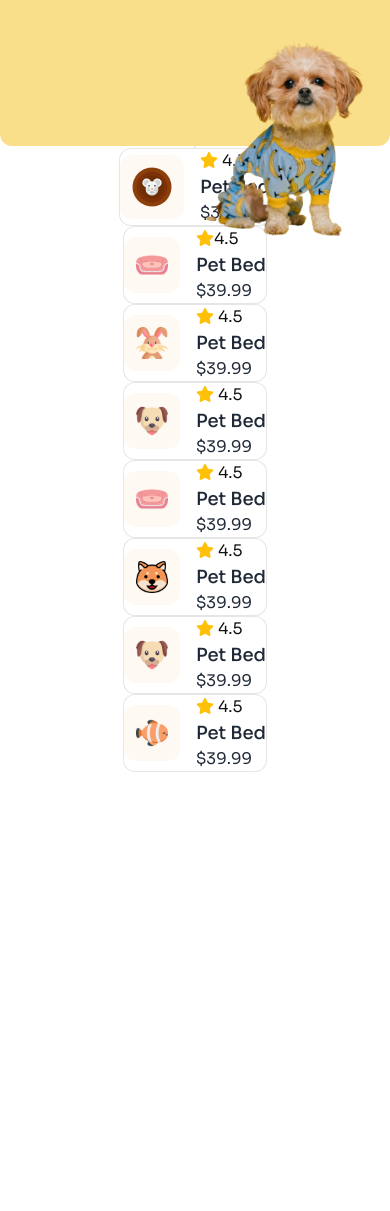
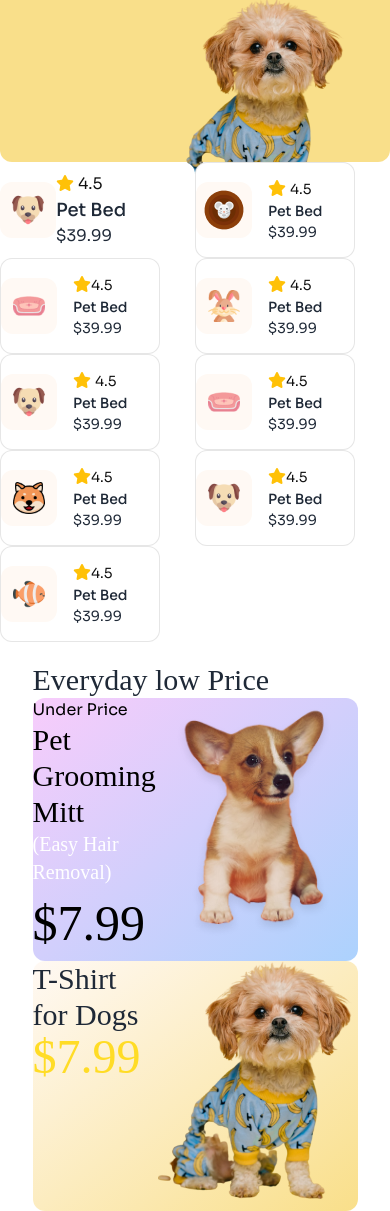
Before and after one commit to abdulkader33447/abdul-kader-assignment-3, a plain HTML site: page index.html in a window 390 px wide. Shown: the part 1504-2715 px from the top of the page. Before the commit the page ends 2296 px from the top, so only its background shows below. Drawn offline with nearby package versions, Linux system fonts and the light colour scheme; a web font is replaced by a local one.

Commit message:
added tranding section

```diff
--- a/index.html
+++ b/index.html
@@ -107,9 +107,11 @@
       </div>
 
       <!-- banner section -->
-      <div class="lg:w-5/6 mx-auto lg:h[750px] font-Sora mt-6 lg:mt-20 mb-32 ">
+      <div class="lg:w-5/6 mx-auto lg:h[750px] font-Sora mt-6 lg:mt-20 mb-32">
         <div class="lg:w-6/12 text-[#111111] lg:top-[78px] ml-2 z-50">
-          <h1 class="lg:text-5xl text-2xl font-bold -mb-2 font-ADLaM lg:!leading-[64px]">
+          <h1
+            class="lg:text-5xl text-2xl font-bold -mb-2 font-ADLaM lg:!leading-[64px]"
+          >
             Pamper Your Pet, Because They Deserve the Bes
           </h1>
           <p class="py-6 text-sm lg:text-xl lg:w-5/6 lg:!leading-[30px]">
@@ -134,7 +136,7 @@
       <h3 class="lg:text-3xl text-xl mb-8">Browse By Categories</h3>
       <!-- card container -->
       <div
-        class="flex  items-center lg:justify-between justify-center lg:gap-0 gap-4 flex-row flex-wrap lg-w-5/6 mx-auto"
+        class="flex items-center lg:justify-between justify-center lg:gap-0 gap-4 flex-row flex-wrap lg-w-5/6 mx-auto"
       >
         <!-- card 1 -->
         <div
@@ -236,38 +238,49 @@
     </section>
 
     <!-- tranding section -->
-    <section class="w-full lg:bg-[#FFF9F4]  lg:mt-28 font-ADLaM lg:pb-32 py-5 pt-14 lg:pt-32">
+    <section
+      class="w-full lg:bg-[#FFF9F4] lg:mt-28 font-ADLaM lg:pb-32 py-5 pt-14 lg:pt-32"
+    >
       <div class="lg:w-5/6 mx-auto">
-        <h2 class="lg:text-3xl text-xl ml-3 mb-4 lg:mb-10">Trending Pet Products</h2>
+        <h2 class="lg:text-3xl text-xl ml-3 mb-4 lg:mb-10">
+          Trending Pet Products
+        </h2>
         <!-- card container -->
-        <div class="grid lg:grid-cols-4 lg:gap-5 justify-items-center">
-          <!-- products 01 -->
-          <div class="relative h-[340px]  lg:row-span-3 bg-[#F9DF8A] rounded-xl">
-            <div class="mt-8 ml-5 ">
+        <div class="lg:flex mx-auto">
+          <!-- products 001 -->
+          <div
+            class="h-[340px] lg:mr-6 col-span-2 lg lg:row-span-3 bg-[#F9DF8A] rounded-xl"
+          >
+            <div class="mt-8 ml-5 w-3/4">
               <h2 class="text-2xl font-ADLaM mb-3">T-Shirt For Dog</h2>
               <p class="text-sm font-normal font-Sora">
                 Discover a world of treats, today, abd essentials handpicked for
               </p>
-              <button class="py-2 px-5 bg-[#FFf] rounded-lg font-Sora mt-3">Shop Now</button>
+              <button class="py-2 px-5 bg-[#FFf] rounded-lg font-Sora mt-3">
+                Shop Now
+              </button>
             </div>
-            <div class="absolute lg:left-[150px] left-[200px] right[px] lg:bottom-[0px] z-0 ">
+            <div class="lg:ml-[240px] ml-[150px] -mt-[40px] lg:-mt-[140px] z-0">
               <img
-                class=""
+                class="bg-no-repeat bg-center"
                 src="c1-assets/cute-pet-small.png"
                 alt=""
               />
             </div>
           </div>
+          <div class="grid lg:grid-cols-3 lg:gap-[18px] grid-cols-2">
             <!-- products 1 -->
             <div
-            class="bg-white border border-[rgba(17,17,17,0.1)] rounded-xl lg:w-60 lg:max-h-28 lg:p-3 lg:pr-16 flex gap-4 items-center font-Sora"
+              class="bg-white lg:border border-[rgba(17,17,17,0.1)] rounded-xl lg:w-[300px] lg:max-h-28 lg:p-3 lg:pr-16gap-4 items-center font-Sora flex"
             >
+              <div>
                 <img
-              class="bg-[#FFF9F4] p-3 rounded-xl h-14 w-14 lg:block hidden"
+                  class="bg-[#FFF9F4] p-3 rounded-xl h-14 w-14 lg:block"
                   src="c1-assets/dog-cartoon.png"
                   alt=""
                 />
-            <div class="lg:block hidden">
+              </div>
+              <div class="lg:block">
                 <i class="fa-solid fa-star text-[#FFC107]">
                   <span class="text-[#111111] font-Sora text-base font-normal"
                     >4.5</span
@@ -279,26 +292,27 @@
             </div>
             <!-- products 2 -->
             <div
-            class="bg-white border border-[rgba(17,17,17,0.1)] rounded-xl lg:w-60 lg:max-h-28 lg:p-3 lg:pr-16 flex gap-4 items-center font-Sora"
+              class="bg-white border border-[rgba(17,17,17,0.1)] rounded-xl lg:w-[300px] w-40 h-24 lg:max-h-28 lg:p-3 lg:pr-16 flex gap-4 items-center font-Sora"
             >
               <img
-              class="bg-[#FFF9F4] p-3 rounded-xl lg:h-14 lg:w-14"
+                class="bg-[#FFF9F4] lg:p-3 p-2 rounded-xl lg:h-14 lg:w-14"
                 src="c1-assets/mouse-cartoon.png"
                 alt=""
               />
               <div>
                 <i class="fa-solid fa-star text-[#FFC107]">
-                <span class="text-[#111111] font-Sora text-base font-normal"
+                  <span
+                    class="text-[#111111] font-Sora text-[14px] lg:text-base font-normal"
                     >4.5</span
                   ></i
                 >
-              <h4 class="text-lg font-[500]">Pet Bed</h4>
-              <h6 class="text-base font-normal">$39.99</h6>
+                <h4 class="lg:text-lg text-[14px] font-[500]">Pet Bed</h4>
+                <h6 class="lg:text-base text-[14px] font-normal">$39.99</h6>
               </div>
             </div>
             <!-- products 3 -->
             <div
-            class="bg-white border border-[rgba(17,17,17,0.1)] rounded-xl lg:w-60 lg:max-h-28 lg:p-3 lg:pr-16 flex gap-4 items-center font-Sora"
+              class="bg-white border border-[rgba(17,17,17,0.1)] rounded-xl lg:w-[300px] w-40 h-24 lg:max-h-28 lg:p-3 lg:pr-16 flex gap-4 items-center font-Sora"
             >
               <img
                 class="bg-[#FFF9F4] p-3 rounded-xl h-14 w-14"
@@ -307,17 +321,18 @@
               />
               <div>
                 <i class="fa-solid fa-star text-[#FFC107]"
-                ><span class="text-[#111111] font-Sora text-base font-normal"
+                  ><span
+                    class="text-[#111111] font-Sora text-[14px] lg:text-base font-normal"
                     >4.5</span
                   ></i
                 >
-              <h4 class="text-lg font-[500]">Pet Bed</h4>
-              <h6 class="text-base font-normal">$39.99</h6>
+                <h4 class="lg:text-lg text-[14px] font-[500]">Pet Bed</h4>
+                <h6 class="lg:text-base text-[14px] font-normal">$39.99</h6>
               </div>
             </div>
             <!-- products 4 -->
             <div
-            class="bg-white border border-[rgba(17,17,17,0.1)] rounded-xl lg:w-60 lg:max-h-28 lg:p-3 lg:pr-16 flex gap-4 items-center font-Sora"
+              class="bg-white border border-[rgba(17,17,17,0.1)] rounded-xl lg:w-[300px] w-40 h-24 lg:max-h-28 lg:p-3 lg:pr-16 flex gap-4 items-center font-Sora"
             >
               <img
                 class="bg-[#FFF9F4] p-3 rounded-xl h-14 w-14"
@@ -326,17 +341,18 @@
               />
               <div>
                 <i class="fa-solid fa-star text-[#FFC107]">
-                <span class="text-[#111111] font-Sora text-base font-normal"
+                  <span
+                    class="text-[#111111] font-Sora text-[14px] lg:text-base font-normal"
                     >4.5</span
                   ></i
                 >
-              <h4 class="text-lg font-[500]">Pet Bed</h4>
-              <h6 class="text-base font-normal">$39.99</h6>
+                <h4 class="lg:text-lg text-[14px] font-[500]">Pet Bed</h4>
+                <h6 class="lg:text-base text-[14px] font-normal">$39.99</h6>
               </div>
             </div>
             <!-- products 5 -->
             <div
-            class="bg-white border border-[rgba(17,17,17,0.1)] rounded-xl lg:w-60 lg:max-h-28 lg:p-3 lg:pr-16 flex gap-4 items-center font-Sora"
+              class="bg-white border border-[rgba(17,17,17,0.1)] rounded-xl lg:w-[300px] w-40 h-24 lg:max-h-28 lg:p-3 lg:pr-16 flex gap-4 items-center font-Sora"
             >
               <img
                 class="bg-[#FFF9F4] p-3 rounded-xl h-14 w-14"
@@ -345,17 +361,18 @@
               />
               <div>
                 <i class="fa-solid fa-star text-[#FFC107]">
-                <span class="text-[#111111] font-Sora text-base font-normal"
+                  <span
+                    class="text-[#111111] font-Sora text-[14px] lg:text-base font-normal"
                     >4.5</span
                   ></i
                 >
-              <h4 class="text-lg font-[500]">Pet Bed</h4>
-              <h6 class="text-base font-normal">$39.99</h6>
+                <h4 class="lg:text-lg text-[14px] font-[500]">Pet Bed</h4>
+                <h6 class="lg:text-base text-[14px] font-normal">$39.99</h6>
               </div>
             </div>
             <!-- products 6 -->
             <div
-            class="bg-white border border-[rgba(17,17,17,0.1)] rounded-xl lg:w-60 lg:max-h-28 lg:p-3 lg:pr-16 flex gap-4 items-center font-Sora"
+              class="bg-white border border-[rgba(17,17,17,0.1)] rounded-xl lg:w-[300px] w-40 h-24 lg:max-h-28 lg:p-3 lg:pr-16 flex gap-4 items-center font-Sora"
             >
               <img
                 class="bg-[#FFF9F4] p-3 rounded-xl h-14 w-14"
@@ -363,18 +380,19 @@
                 alt=""
               />
               <div>
-              <i class="fa-solid fa-star text-[#FFC107]">
-                <span class="text-[#111111] font-Sora text-base font-normal"
+                <i class="fa-solid fa-star text-[#FFC107]"
+                  ><span
+                    class="text-[#111111] font-Sora text-[14px] lg:text-base font-normal"
                     >4.5</span
                   ></i
                 >
-              <h4 class="text-lg font-[500]">Pet Bed</h4>
-              <h6 class="text-base font-normal">$39.99</h6>
+                <h4 class="lg:text-lg text-[14px] font-[500]">Pet Bed</h4>
+                <h6 class="lg:text-base text-[14px] font-normal">$39.99</h6>
               </div>
             </div>
             <!-- products 7 -->
             <div
-            class="bg-white border border-[rgba(17,17,17,0.1)] rounded-xl lg:w-60 lg:max-h-28 lg:p-3 lg:pr-16 flex gap-4 items-center font-Sora"
+              class="bg-white border border-[rgba(17,17,17,0.1)] rounded-xl lg:w-[300px] w-40 h-24 lg:max-h-28 lg:p-3 lg:pr-16 flex gap-4 items-center font-Sora"
             >
               <img
                 class="bg-[#FFF9F4] p-3 rounded-xl h-14 w-14"
@@ -382,18 +400,19 @@
                 alt=""
               />
               <div>
-              <i class="fa-solid fa-star text-[#FFC107]">
-                <span class="text-[#111111] font-Sora text-base font-normal"
+                <i class="fa-solid fa-star text-[#FFC107]"
+                  ><span
+                    class="text-[#111111] font-Sora text-[14px] lg:text-base font-normal"
                     >4.5</span
                   ></i
                 >
-              <h4 class="text-lg font-[500]">Pet Bed</h4>
-              <h6 class="text-base font-normal">$39.99</h6>
+                <h4 class="lg:text-lg text-[14px] font-[500]">Pet Bed</h4>
+                <h6 class="lg:text-base text-[14px] font-normal">$39.99</h6>
               </div>
             </div>
             <!-- products 8 -->
             <div
-            class="bg-white border border-[rgba(17,17,17,0.1)] rounded-xl lg:w-60 lg:max-h-28 lg:p-3 lg:pr-16 flex gap-4 items-center font-Sora"
+              class="bg-white border border-[rgba(17,17,17,0.1)] rounded-xl lg:w-[300px] w-40 h-24 lg:max-h-28 lg:p-3 lg:pr-16 flex gap-4 items-center font-Sora"
             >
               <img
                 class="bg-[#FFF9F4] p-3 rounded-xl h-14 w-14"
@@ -401,18 +420,19 @@
                 alt=""
               />
               <div>
-              <i class="fa-solid fa-star text-[#FFC107]">
-                <span class="text-[#111111] font-Sora text-base font-normal"
+                <i class="fa-solid fa-star text-[#FFC107]"
+                  ><span
+                    class="text-[#111111] font-Sora text-[14px] lg:text-base font-normal"
                     >4.5</span
                   ></i
                 >
-              <h4 class="text-lg font-[500]">Pet Bed</h4>
-              <h6 class="text-base font-normal">$39.99</h6>
+                <h4 class="lg:text-lg text-[14px] font-[500]">Pet Bed</h4>
+                <h6 class="lg:text-base text-[14px] font-normal">$39.99</h6>
               </div>
             </div>
             <!-- products 9 -->
             <div
-            class="bg-white border border-[rgba(17,17,17,0.1)] rounded-xl lg:w-60 lg:max-h-28 lg:p-3 lg:pr-16 flex gap-4 items-center font-Sora"
+              class="bg-white border border-[rgba(17,17,17,0.1)] rounded-xl lg:w-[300px] w-40 h-24 lg:max-h-28 lg:p-3 lg:pr-16 flex gap-4 items-center font-Sora"
             >
               <img
                 class="bg-[#FFF9F4] p-3 rounded-xl h-14 w-14"
@@ -420,13 +440,15 @@
                 alt=""
               />
               <div>
-              <i class="fa-solid fa-star text-[#FFC107]">
-                <span class="text-[#111111] font-Sora text-base font-normal"
+                <i class="fa-solid fa-star text-[#FFC107]"
+                  ><span
+                    class="text-[#111111] font-Sora text-[14px] lg:text-base font-normal"
                     >4.5</span
                   ></i
                 >
-              <h4 class="text-lg font-[500]">Pet Bed</h4>
-              <h6 class="text-base font-normal">$39.99</h6>
+                <h4 class="lg:text-lg text-[14px] font-[500]">Pet Bed</h4>
+                <h6 class="lg:text-base text-[14px] font-normal">$39.99</h6>
+              </div>
             </div>
           </div>
         </div>
@@ -434,7 +456,37 @@
     </section>
 
     <!-- Everyday low Price section -->
-    <section></section>
+    <section class="w-5/6 mx-auto font-ADLaM lg:mt-32 lg:mb-32">
+      <h3 class="text-3xl lg:mb-11">Everyday low Price</h3>
+
+      <!-- card container -->
+      <div class="lg:flex flex-row gap-5 ">
+
+        <!-- card 1 -->
+        <div class="bg-gradient-to-br from-[#F8CCFB] to-[#ACD2FD] rounded-xl flex">
+          <div class="lg:ml-20 lg:my-32 text-[#000]">
+            <p class="font-Sora text-base lg:mb-3 ">Under Price</p>
+            <h4 class="text-3xl lg:mb-2 ">Pet Grooming Mitt</h4>
+            <h5 class="text-white text-xl lg:mb-4">(Easy Hair Removal)</h5>
+            <h2 class="text-[50px]">$7.99</h2>
+          </div>
+          <div>
+            <img src="c1-assets/cute-dog-mid.png" alt="" />
+          </div>
+        </div>
+
+        <!-- card 2 -->
+        <div class="bg-gradient-to-br from-[#FFF9F4] to-[#F9DF8A] rounded-xl flex ">
+          <div class=" ">
+            <h3 class="text-3xl">T-Shirt for Dogs</h3>
+            <h1 class="text-[#FFDC26] text-5xl">$7.99</h1>
+          </div>
+          <div class="">
+            <img src="c1-assets/cute-pet-mid.png" alt="">
+          </div>
+        </div>
+      </div>
+    </section>
 
     <!-- footer section -->
     <footer></footer>
```
Lines whose indentation alone changed are shown as unchanged.
